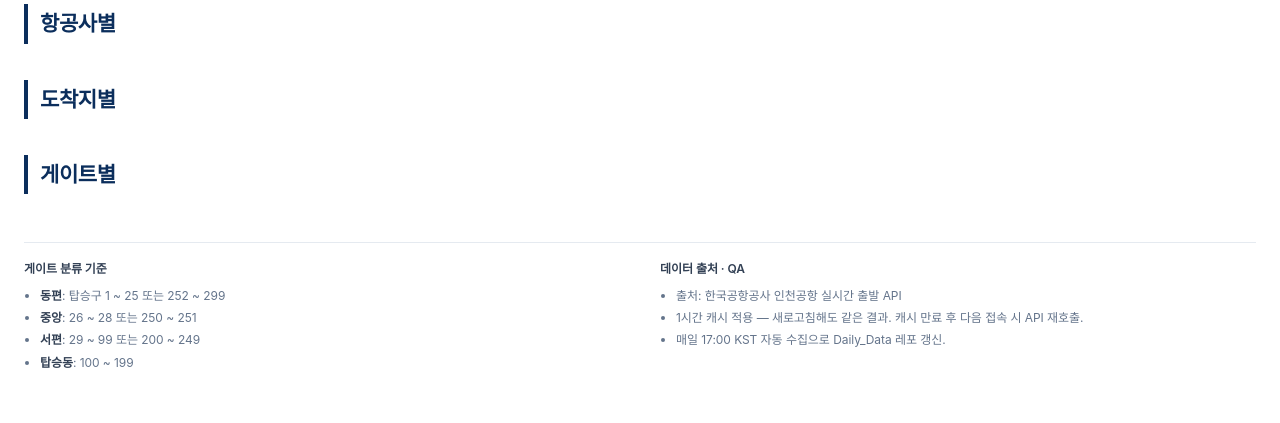
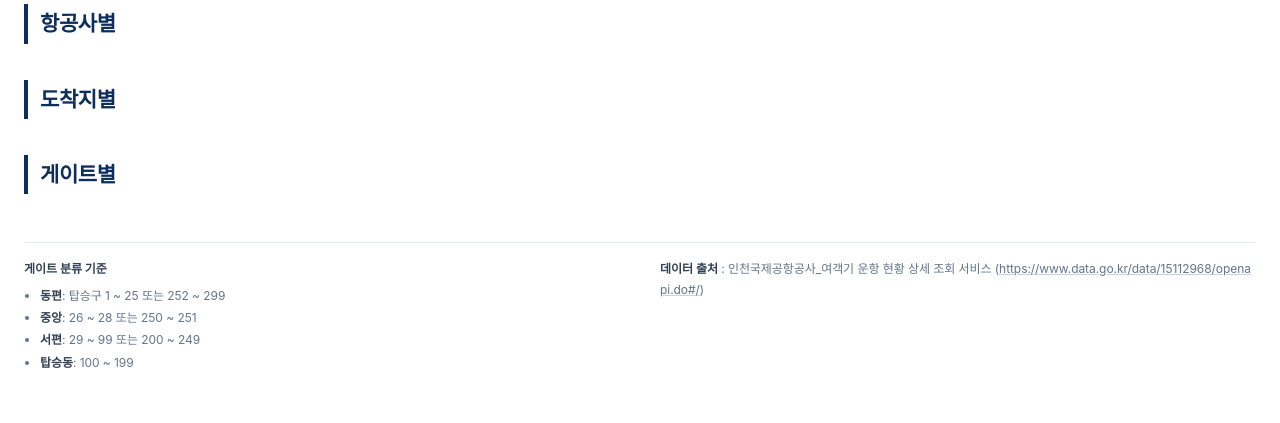
Before and after one commit to jongho1972/icn-dashboard, a FastAPI app: template templates/index.html in a window 1280 px wide. Shown: the part 741-1164 px from the top of the page. Run offline with FastAPI, Linux system fonts and the light colour scheme; the template is opened without the code that fills it, so the values that code supplies are empty; some libraries are stand-ins or nearby versions.

Commit message:
style: 데이터 출처 각주를 공공데이터포털 링크 한 줄로 단순화

```diff
--- a/templates/index.html
+++ b/templates/index.html
@@ -155,6 +155,11 @@
     }
     footer.footnote li { margin-bottom: 2px; }
     footer.footnote b { color: var(--slate-700); font-weight: 600; }
+    footer.footnote a {
+      color: var(--slate-500); text-decoration: underline;
+      text-decoration-color: var(--slate-200); word-break: break-all;
+    }
+    footer.footnote a:hover { color: var(--navy-900); text-decoration-color: var(--navy-900); }
 
     /* 차트 범례 */
     .chart-legend {
@@ -216,12 +221,11 @@
         </ul>
       </div>
       <div class="footnote-block">
-        <div class="footnote-title">데이터 출처 · QA</div>
-        <ul>
-          <li>출처: 한국공항공사 인천공항 실시간 출발 API</li>
-          <li>1시간 캐시 적용 — 새로고침해도 같은 결과. 캐시 만료 후 다음 접속 시 API 재호출.</li>
-          <li>매일 17:00 KST 자동 수집으로 Daily_Data 레포 갱신.</li>
-        </ul>
+        <div>
+          <b>데이터 출처</b> : 인천국제공항공사_여객기 운항 현황 상세 조회 서비스
+          (<a href="https://www.data.go.kr/data/15112968/openapi.do#/"
+              target="_blank" rel="noopener">https://www.data.go.kr/data/15112968/openapi.do#/</a>)
+        </div>
       </div>
     </footer>
 
```
